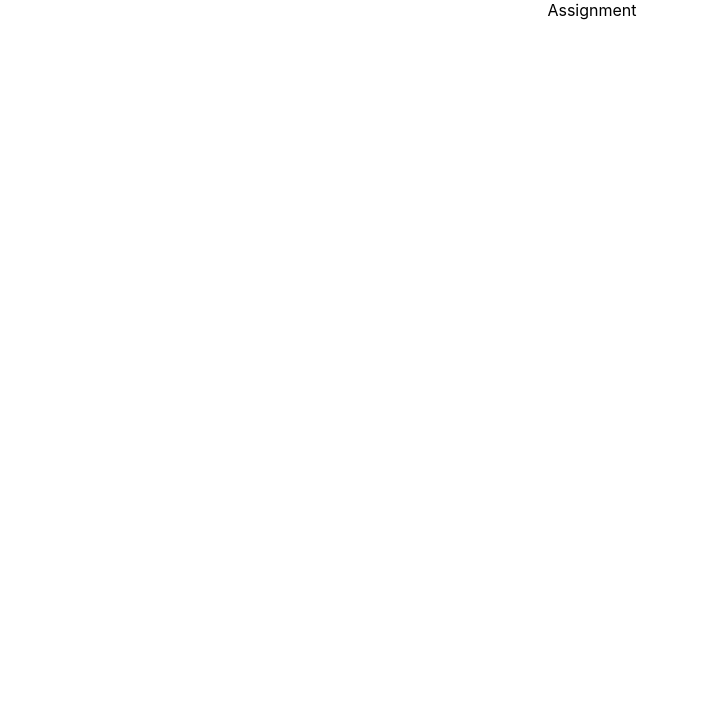
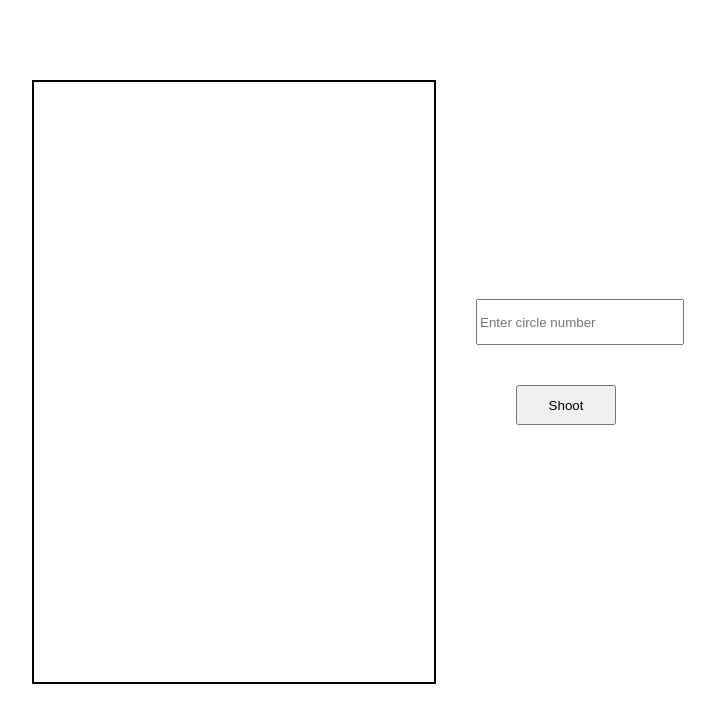
Before and after one commit to Sk-Bhardwaj24/Syngenta-Assesment, a React (Create React App) app: page / in a window 1280 px wide. Shown: the top 722 px of the page, without its empty margins (48-763 px from the left). Built offline with nearby package versions, Linux system fonts and the light colour scheme.

Commit message:
designed basic UI

```diff
--- a/package.json
+++ b/package.json
@@ -9,6 +9,7 @@
     "react": "^18.1.0",
     "react-dom": "^18.1.0",
     "react-scripts": "5.0.1",
+    "styled-components": "^5.3.5",
     "web-vitals": "^2.1.4"
   },
   "scripts": {
--- a/src/App.js
+++ b/src/App.js
@@ -1,10 +1,10 @@
-
-import './App.css';
+import "./App.css";
+import Main from "./components/Main";
 
 function App() {
   return (
-    <div className="App">
-      Assignment
+    <div>
+      <Main />
     </div>
   );
 }
--- /dev/null
+++ b/src/components/Main.jsx
@@ -0,0 +1,41 @@
+import React from "react";
+import styled from "styled-components";
+const Div = styled.div`
+  display: flex;
+  margin: 40px;
+  align-items: center;
+  .box {
+    min-width: 400px;
+    min-height: 600px;
+    border: 2px solid black;
+    margin: 40px;
+  }
+  .inpt-btn {
+    display: flex;
+    flex-direction: column;
+  }
+  .inpt-btn > input {
+    width: 200px;
+    height: 40px;
+  }
+  .btn {
+    width: 100px;
+    height: 40px;
+    margin: 40px;
+  }
+`;
+
+const Main = () => {
+  return (
+    <Div>
+      <div className="box"></div>
+
+      <div className="inpt-btn">
+        <input type="number" placeholder="Enter circle number" />
+        <button className="btn">Shoot</button>
+      </div>
+    </Div>
+  );
+};
+
+export default Main;
```
Also changed, not shown: 1 other file (tests, documents, lock files or other folders).
